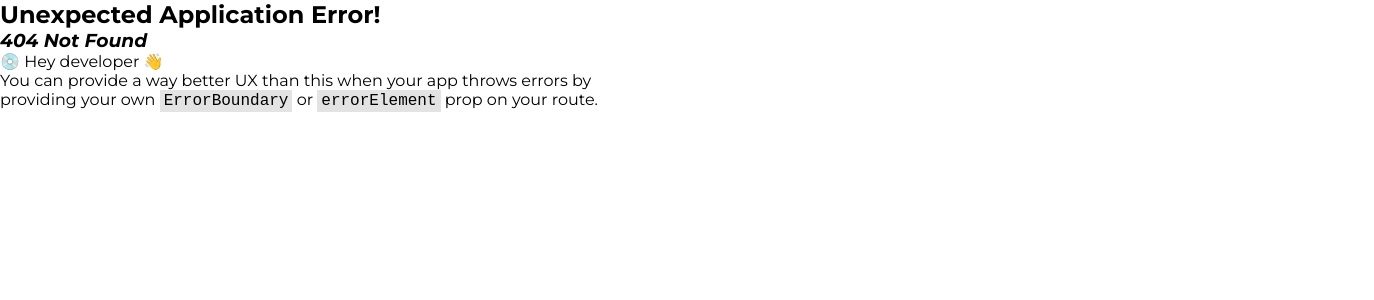
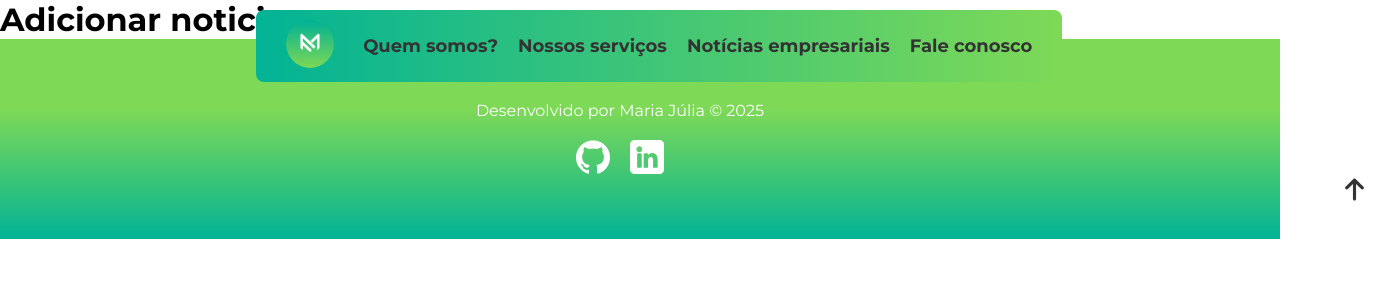
Before and after one commit to MariaJuliaAS/mettaContabilidade, a React (Vite) app: page /addNews in a window 1280 px wide. Before the commit this address had no page. Shown: the top 300 px of the page, 1374 px wide, since content can reach past the window. Built offline with nearby package versions, Linux system fonts and the light colour scheme.

Commit message:
Ajustando header para página de add news

```diff
--- a/src/components/header/index.tsx
+++ b/src/components/header/index.tsx
@@ -1,15 +1,17 @@
 import styles from '../../styles/header.module.css';
 import logo from '../../assets/logoRedonda.png';
 import { useState, useEffect } from 'react';
+import { useLocation } from 'react-router-dom';
 
 export function Header() {
     const [isScrolled, setIsScrolled] = useState(false)
+    const location = useLocation();
 
     useEffect(() => {
 
         const handleScroll = () => {
 
-            setIsScrolled(window.scrollY > window.innerHeight ? true : false);
+            setIsScrolled(window.scrollY > window.innerHeight - 20 ? true : false);
         };
 
         window.addEventListener('scroll', handleScroll);
@@ -17,8 +19,10 @@ export function Header() {
 
     }, [])
 
+    const headerLocation = location.pathname === '/addNews';
+
     return (
-        <header className={isScrolled ? styles.headerContainerScrolled : styles.headerContainer}
+        <header className={isScrolled || headerLocation ? styles.headerContainerScrolled : styles.headerContainer}
         >
             <div className={styles.logoHeader}>
                 <a href="#firstScreen">
--- /dev/null
+++ b/src/pages/addNews/index.tsx
@@ -0,0 +1,5 @@
+export function AddNews() {
+    return (
+        <h1>Adicionar noticia</h1>
+    )
+}
--- a/src/router.tsx
+++ b/src/router.tsx
@@ -1,6 +1,7 @@
 import { createBrowserRouter } from "react-router-dom";
 import { Home } from "./pages/home";
 import { News } from "./pages/news";
+import { AddNews } from "./pages/addNews";
 import { Layout } from "./components/layout";
 
 const router = createBrowserRouter([
@@ -14,6 +15,10 @@ const router = createBrowserRouter([
             {
                 path: '/news',
                 element: <News />
+            },
+            {
+                path: '/addNews',
+                element: <AddNews />
             }
         ]
     }
```
